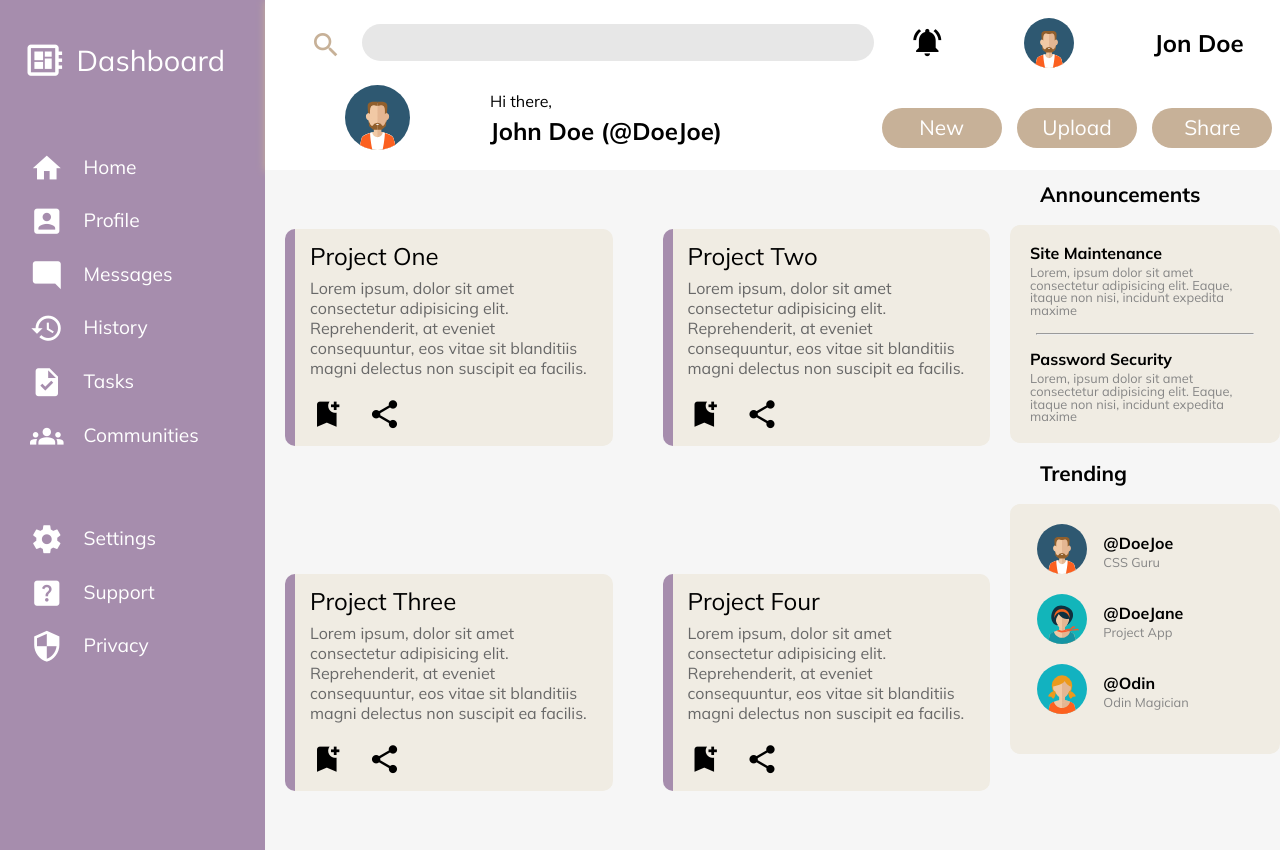
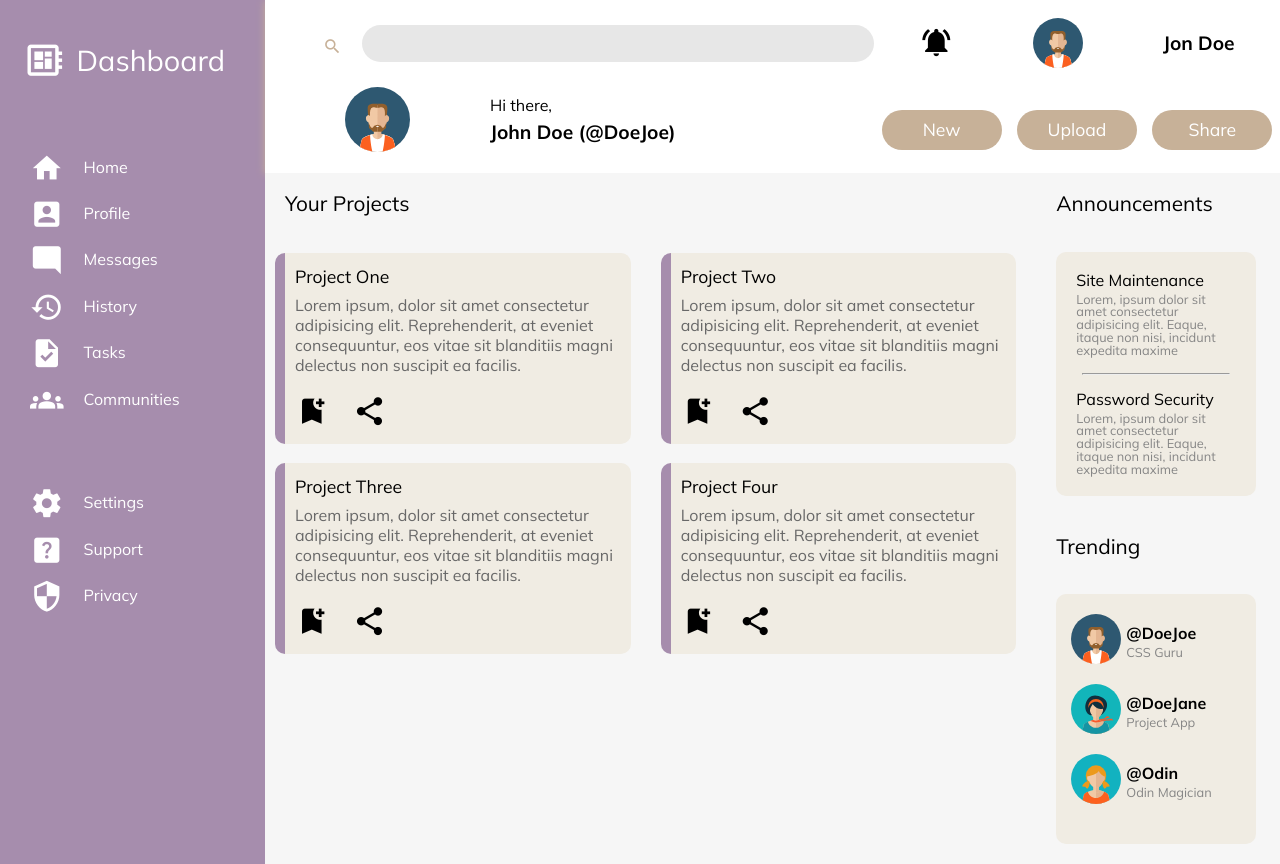
Before and after one commit to jonphob/Project-Dashboard, a plain HTML site: page index.html in a window 1280 px wide. Drawn offline with Linux system fonts and the light colour scheme.

Commit message:
Adjusting some Font Sizes and spacing

```diff
--- a/index.html
+++ b/index.html
@@ -79,6 +79,7 @@
         </div>
         <div class="content">
           <div class="projects">
+            <h2>Your Projects</h2>
             <div class="card">
               <p class="card-title">Project One</p>
               <p class="card-body">
--- a/style.css
+++ b/style.css
@@ -49,12 +49,12 @@ body {
 .primary-nav,
 .secondary-nav {
   margin-left: 30px;
-  font-size: 1.2rem;
+  font-size: 1rem;
 }
 
 .primary-nav li,
 .secondary-nav li {
-  margin-bottom: 20px;
+  margin-bottom: 0.8rem;
   align-items: center;
   cursor: pointer;
   transition: 350ms;
@@ -89,7 +89,7 @@ body {
 }
 
 .search-bar .material-icons {
-  font-size: 2rem;
+  font-size: 1.2rem;
   color: var(--accent);
   vertical-align: middle;
 }
@@ -127,7 +127,7 @@ body {
 }
 
 .greeting p {
-  font-size: 1.5rem;
+  font-size: 1.2rem;
   font-weight: 600;
 }
 
@@ -142,7 +142,7 @@ body {
 }
 
 .user-info p {
-  font-size: 1.5rem;
+  font-size: 1.2rem;
   font-weight: 600;
 }
 
@@ -163,7 +163,7 @@ body {
   background-color: var(--accent);
   color: rgb(255, 255, 255);
   transition: 350ms;
-  font-size: 1.3rem;
+  font-size: 1.1rem;
 }
 
 .btn:hover {
@@ -181,20 +181,30 @@ body {
   background-color: #f6f6f6;
   display: grid;
   grid-template-columns: repeat(auto-fit, minmax(350px, 1fr));
-  grid-template-rows: 1fr 1fr;
+  grid-template-rows: 50px 200px 1fr;
   gap: 10px;
   align-items: center;
   justify-content: end;
   justify-items: center;
 }
 
+.projects h2 {
+  grid-column: 1 / span 2;
+  font-size: 1.3rem;
+  align-self: start;
+  justify-self: left;
+  margin-left: 20px;
+  margin-top: 20px;
+}
+
 .card {
   background-color: var(--content-bg);
-  padding: 15px;
+  padding: 15px 10px;
   border-radius: 10px;
-  margin: 20px;
+  margin: 20px 10px;
   border-left: var(--main-bg-color) 10px solid;
   transition: 300ms;
+  align-self: start;
 }
 
 .card:hover {
@@ -205,7 +215,7 @@ body {
 
 .card-title {
   font-weight: 500;
-  font-size: 1.5rem;
+  font-size: 1.1rem;
   margin-bottom: 10px;
 }
 
@@ -213,6 +223,7 @@ body {
   color: rgb(104, 104, 104);
   margin-bottom: 20px;
   line-height: 20px;
+  font-size: 1rem;
 }
 
 .feeds {
@@ -222,15 +233,15 @@ body {
 .announcements h2,
 .trending h2 {
   font-size: 1.3rem;
-  font-weight: 600;
-  margin: 14px 30px 10px 30px;
+  font-weight: 500;
+  margin: 20px 30px;
 }
 
 .announcement-feed,
 .trending-feed {
   background-color: var(--content-bg);
-  margin: 20px auto;
-  width: 250px;
+  margin: 38px 15px 20px 30px;
+  width: 180px;
   padding: 20px 10px;
   border-radius: 10px;
 }
@@ -241,7 +252,7 @@ body {
 
 .announce-heading {
   font-size: 1rem;
-  font-weight: 600;
+  font-weight: 500;
   margin-bottom: 5px;
 }
 
@@ -252,6 +263,10 @@ body {
 
 hr {
   margin: 16px;
+}
+
+.trending h2 {
+  margin-top: 40px;
 }
 
 .trending-item {
```
